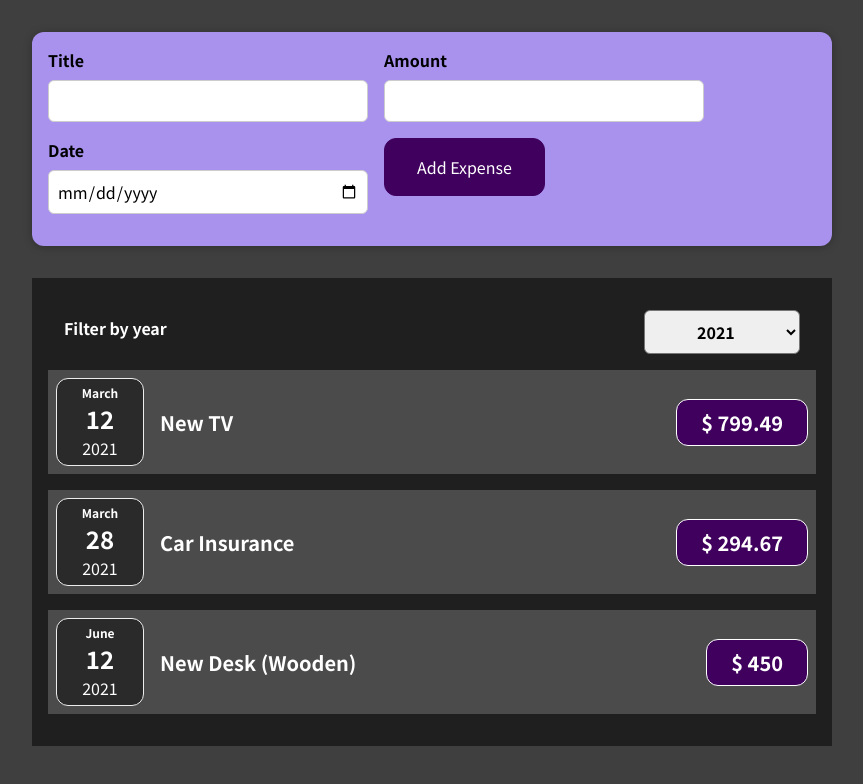
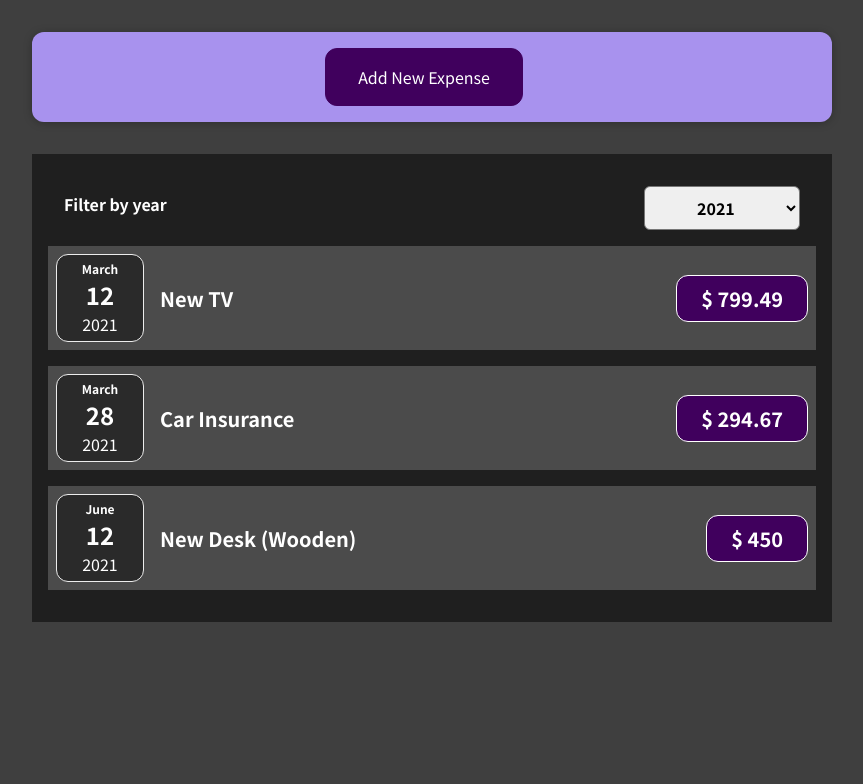
Before and after one commit to lb0ss/react_billing, a React (Create React App) app: page / in a window 1280 px wide. Shown: the top 784 px of the page, without its empty margins (208-1071 px from the left). Built offline with nearby package versions, Linux system fonts and the light colour scheme.

Commit message:
add editing state for new expenses

```diff
--- a/src/components/NewExpense/ExpenseForm.js
+++ b/src/components/NewExpense/ExpenseForm.js
@@ -6,6 +6,7 @@ const ExpenseForm = (props) => {
     const [enteredTitle, setEnteredTitle] = useState('');
     const [enteredAmount, setEnteredAmount] = useState('');
     const [eneteredDate, setEnteredDate] = useState('');
+
     // const [userInput, setUserInput] = useState({
     //     enteredTitle: '',
     //     enteredAmount: '',
@@ -53,6 +54,7 @@ const ExpenseForm = (props) => {
     };
 
     return (
+        <div className="new-expense">
                 <form onSubmit={submitHandler}>
                     <div className="new-expense__controls">
                         <div className="new-expense__control">
@@ -69,9 +71,11 @@ const ExpenseForm = (props) => {
                         </div>
                         <div className="new-expense__actions">
                             <button type="submit">Add Expense</button>
+                            <button type="submit" onClick={props.onCancel}>Cancel</button>
                         </div>
                     </div>
                 </form>
+        </div>
     )
 };
 
--- a/src/components/NewExpense/NewExpense.js
+++ b/src/components/NewExpense/NewExpense.js
@@ -1,8 +1,12 @@
 
 import './NewExpense.css';
 import ExpenseForm from './ExpenseForm';
+import { useState } from 'react';
+
 
 const NewExpense = (props) => {
+    const [isEditing, setIsEditing] = useState(false);
+
     const saveExpenseDataHandler = (enteredExpenseData) => {
         const expenseData = {
             ...enteredExpenseData,
@@ -10,10 +14,26 @@ const NewExpense = (props) => {
         };
 
         props.onAddExpense(expenseData);
+        setIsEditing(false);
     }
+
+    function stopEditingHandler(event) {
+        setIsEditing(false);
+    }
+
+    const startEditingHandler = (event) => {
+        setIsEditing(true);
+    };
+
     return (
         <div className="new-expense">
-        <ExpenseForm onSaveExpenseData={saveExpenseDataHandler}/>
+            {!isEditing &&
+                <button onClick={startEditingHandler}>Add New Expense</button>
+            }
+
+            {isEditing &&
+                <ExpenseForm onSaveExpenseData={saveExpenseDataHandler} onCancel={stopEditingHandler}/>
+            }
       </div>
     )
 };
```
Lines whose indentation alone changed are shown as unchanged.
